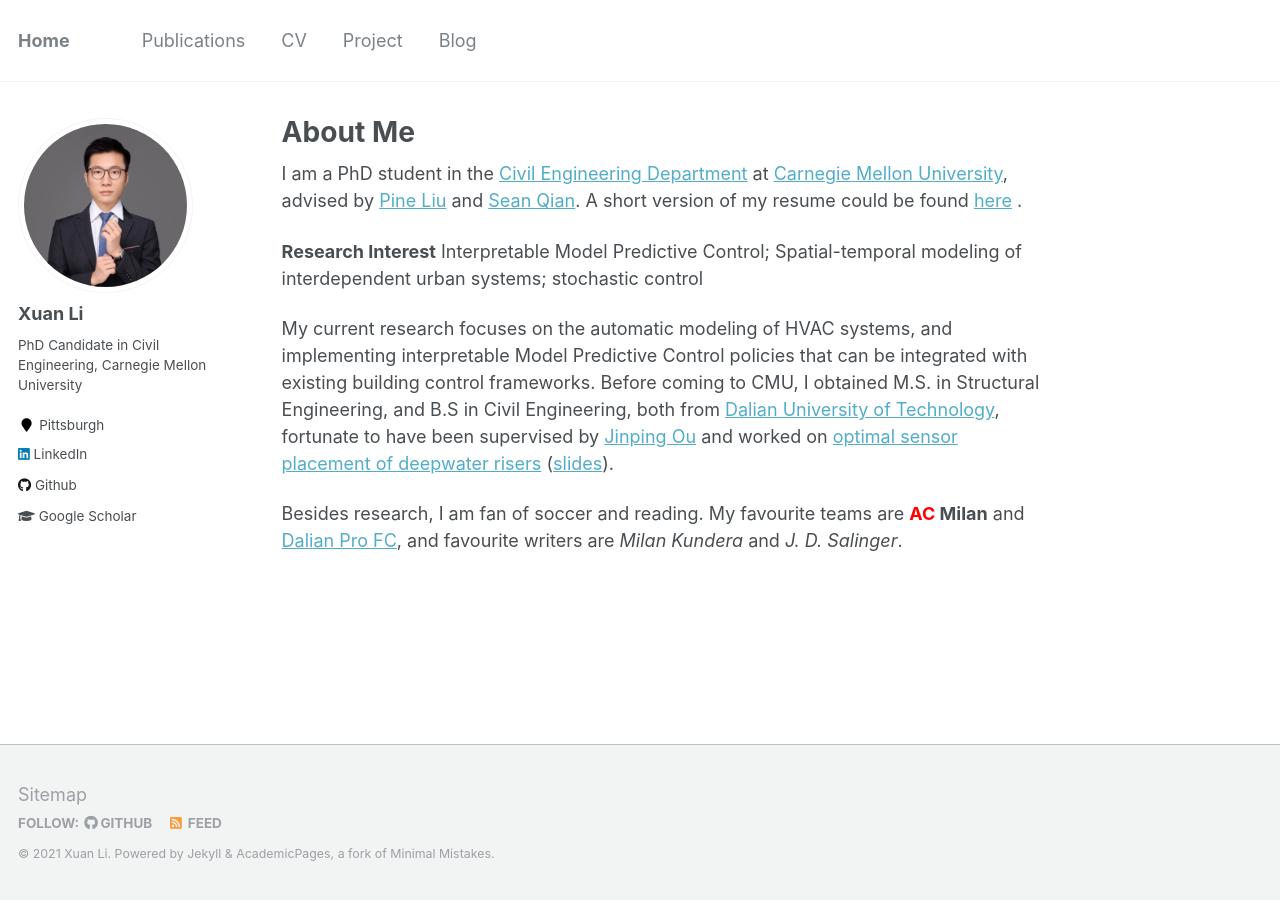
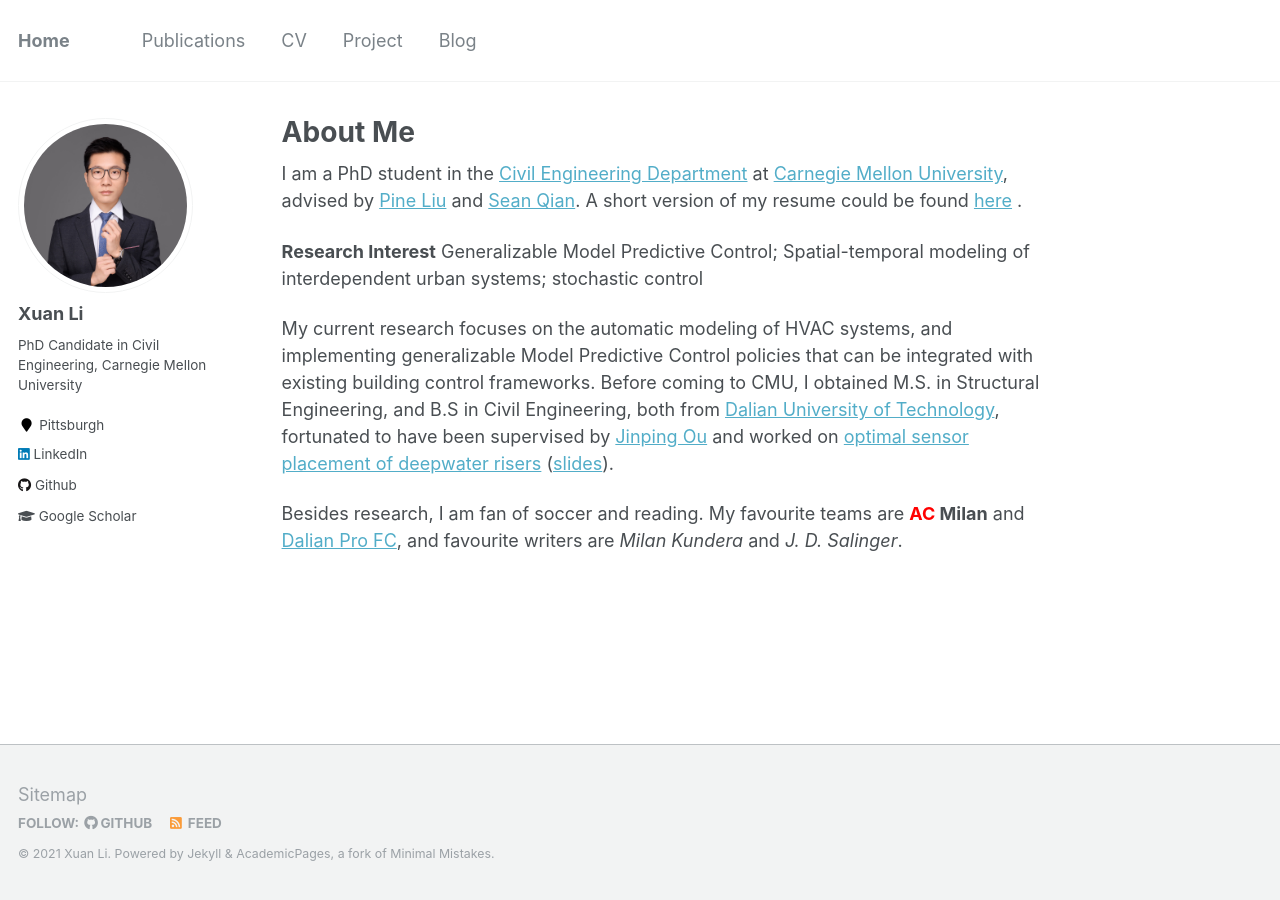
Before and after one commit to milanlx/milanlx.github.io, a Jekyll site: the page built from _pages/about.md, in a window 1280 px wide. Built offline with Jekyll 4.4.1, drawn with Linux system fonts in a browser that asks for light colours.

Commit message:
Update about.md

```diff
--- a/_pages/about.md
+++ b/_pages/about.md
@@ -11,9 +11,9 @@ redirect_from:
 I am a PhD student in the [Civil Engineering Department](https://www.cmu.edu/cee/) at [Carnegie Mellon University](https://www.cmu.edu), advised by [Pine Liu](https://faculty.ce.cmu.edu/liu/) and [Sean Qian](https://faculty.ce.cmu.edu/qian/). A short version of my resume could be found [here](https://milanlx.github.io/files/xuanli_job_Apr_2021.pdf) .
 
 **Research Interest**
-Interpretable Model Predictive Control; Spatial-temporal modeling of interdependent urban systems; stochastic control
+Generalizable Model Predictive Control; Spatial-temporal modeling of interdependent urban systems; stochastic control
 
-My current research focuses on the automatic modeling of HVAC systems, and implementing interpretable Model Predictive Control policies that can be integrated with existing building control frameworks. Before coming to CMU, I obtained M.S. in Structural Engineering, and B.S in Civil Engineering, both from [Dalian University of Technology](https://en.dlut.edu.cn/), fortunate to have been supervised by [Jinping Ou](http://homepage.hit.edu.cn/oujinping) and worked on [optimal sensor placement of deepwater risers](https://milanlx.github.io/files/Master%20Dissertation%20(original).pdf) ([slides](https://milanlx.github.io/files/mastet_thesis_short_version.pdf)).
+My current research focuses on the automatic modeling of HVAC systems, and implementing generalizable Model Predictive Control policies that can be integrated with existing building control frameworks. Before coming to CMU, I obtained M.S. in Structural Engineering, and B.S in Civil Engineering, both from [Dalian University of Technology](https://en.dlut.edu.cn/), fortunated to have been supervised by [Jinping Ou](http://homepage.hit.edu.cn/oujinping) and worked on [optimal sensor placement of deepwater risers](https://milanlx.github.io/files/Master%20Dissertation%20(original).pdf) ([slides](https://milanlx.github.io/files/mastet_thesis_short_version.pdf)).
 
 Besides research, I am fan of soccer and reading. My favourite teams are **<span style="color: red"> AC </span> Milan**
  and [Dalian Pro FC](http://www.dlpro.com.cn/), and favourite writers are *Milan Kundera* and *J. D. Salinger*.
```
